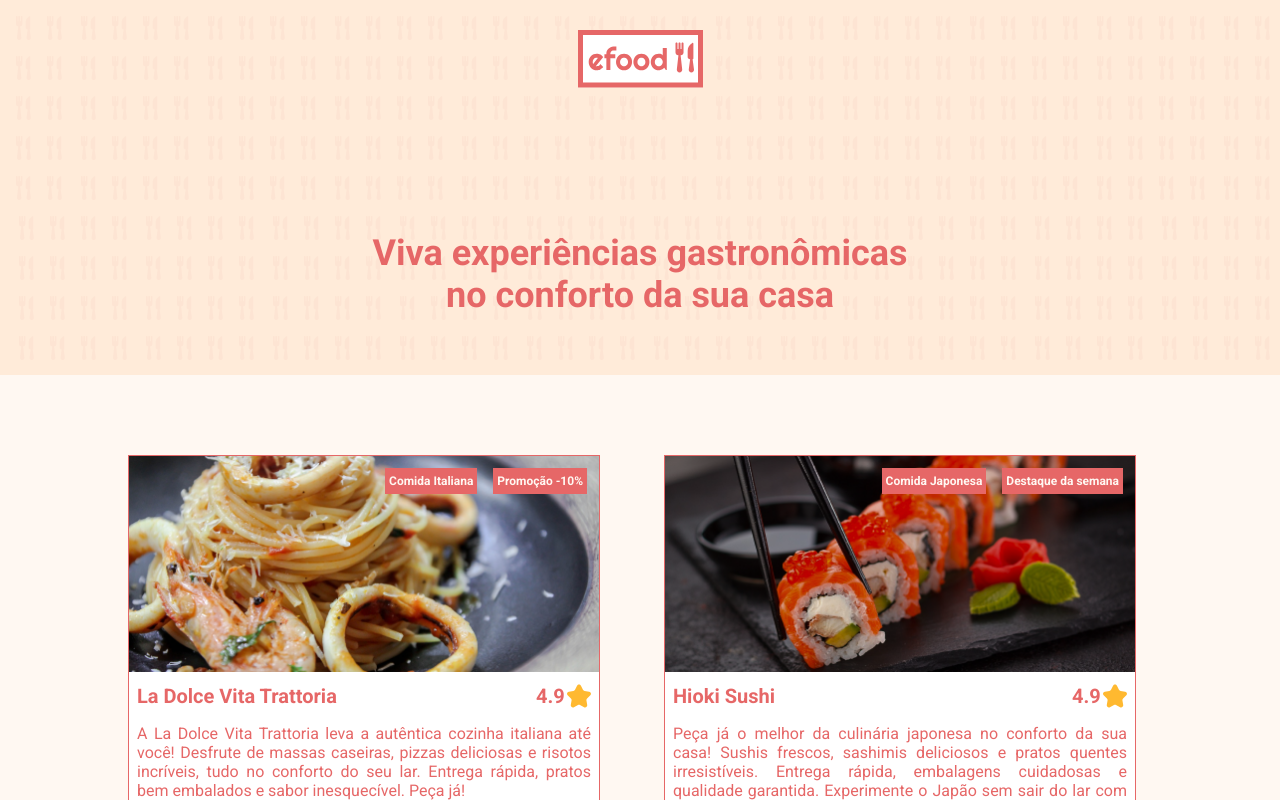
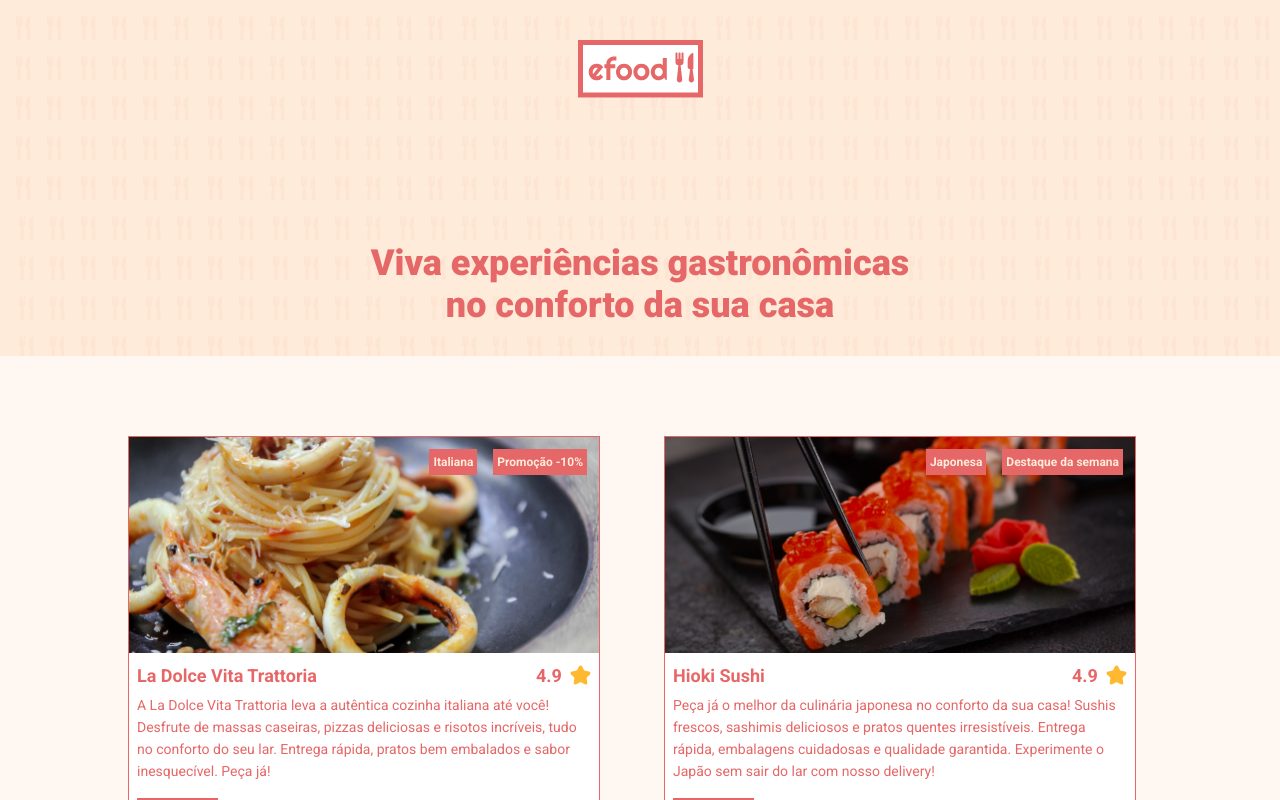
Before and after one commit to MatheuscRodrigues/projetofinalfrontend, a React (Create React App) app: page / in a window 1280 px wide. Shown: the top 800 px of the page. Built offline with nearby package versions, Linux system fonts and the light colour scheme.

Commit message:
Alterações solicitadas pelo tutor

```diff
--- a/src/components/Foods/index.tsx
+++ b/src/components/Foods/index.tsx
@@ -15,7 +15,7 @@ const Foods = ({ image, title, text }: Props) => {
       <Text>{text}</Text>
       <Tag
         type="button"
-        use="restaurants"
+        use="product"
         bgColor="secondary"
         fontColor="secondary"
       >
--- a/src/components/Foods/styles.ts
+++ b/src/components/Foods/styles.ts
@@ -14,13 +14,14 @@ export const ImgProduct = styled.img`
 `
 
 export const Title = styled.h2`
-  font-size: 20px;
-  font-weight: bold;
+  font-size: 16px;
+  font-weight: 900;
   color: ${cores.bgFooter};
 `
 
 export const Text = styled.p`
-  margin: 16px 8px;
-  text-align: justify;
+  margin-top: 16px;
+  font-size: 14px;
+  line-height: 22px;
   color: ${cores.bgFooter};
 `
--- a/src/components/Header/styles.ts
+++ b/src/components/Header/styles.ts
@@ -7,16 +7,21 @@ export const ContainerHeader = styled.div`
   align-items: center;
   flex-direction: column;
   text-align: center;
+
+  img {
+    margin-top: 40px;
+    width: 125px;
+  }
 `
 
 export const Hero = styled.div`
   width: 100%;
-  height: 375px;
-  padding-top: 30px;
+  height: 356px;
 `
 
 export const Title = styled.h1`
   font-size: 36px;
+  font-weight: 900;
   color: ${cores.bgSecondary};
   max-width: 540px;
   text-align: center;
--- a/src/components/Restaurants/styles.ts
+++ b/src/components/Restaurants/styles.ts
@@ -13,18 +13,27 @@ export const ImgProduct = styled.img`
 `
 
 export const Title = styled.h2`
-  font-size: 20px;
-  font-weight: bold;
+  font-size: 18px;
+  font-weight: 700;
 `
 export const Rating = styled.div`
-  font-size: 20px;
-  font-weight: bold;
+  font-size: 18px;
+  font-weight: 700;
 
   display: flex;
   max-width: 55px;
   width: 100%;
   align-items: top;
   justify-content: space-between;
+
+  p {
+    padding-right: 8px;
+  }
+
+  img {
+    width: 21px;
+    height: 20px;
+  }
 `
 
 export const TitleAndRating = styled.div`
@@ -33,8 +42,9 @@ export const TitleAndRating = styled.div`
   margin: 8px 8px 0 8px;
 `
 export const Text = styled.p`
-  margin: 16px 8px;
-  text-align: justify;
+  margin: 8px 8px;
+  font-size: 14px;
+  line-height: 22px;
 `
 export const Infos = styled.div`
   position: absolute;
--- a/src/components/Tag/styles.ts
+++ b/src/components/Tag/styles.ts
@@ -8,7 +8,7 @@ export const ContainerTag = styled.div<Props>`
   background-color: ${(props) =>
     props.bgColor === 'primary' ? cores.bgSecondary : cores.bgFooter};
   color: ${(props) =>
-    props.fontColor === 'primary' ? cores.bgPrimary : cores.bgSecondary};
+    props.fontColor === 'primary' ? cores.bgFooter : cores.bgSecondary};
   padding: 6px 4px;
   font-size: ${(props) => (props.size === 'big' ? '14px' : '12px')};
   font-weight: bold;
@@ -21,14 +21,13 @@ export const ButtonLink = styled(Link)<Props>`
   background-color: ${(props) =>
     props.bgColor === 'primary' ? cores.bgSecondary : cores.bgFooter};
   color: ${(props) =>
-    props.fontColor === 'primary' ? cores.bgPrimary : cores.bgSecondary};
-  padding: 6px 4px;
+    props.fontColor === 'primary' ? cores.bgFooter : cores.bgSecondary};
+  padding: 4px 6px;
   font-size: 14px;
   font-weight: bold;
-  display: ${(props) =>
-    props.use === 'restaurants' ? 'block' : 'inline-block'};
+  display: ${(props) => (props.use === 'product' ? 'block' : 'inline-block')};
   text-align: center;
-  margin: 8px 8px;
+  margin: ${(props) => (props.use === 'product' ? '8px 0 0 0' : '8px 8px')};
   cursor: pointer;
   text-decoration: none;
 `
--- a/src/pages/Home/index.tsx
+++ b/src/pages/Home/index.tsx
@@ -11,7 +11,7 @@ const restaurantList: RestaurantsClass[] = [
     image: dolce_vita,
     title: 'La Dolce Vita Trattoria',
     text: 'A La Dolce Vita Trattoria leva a autêntica cozinha italiana até você! Desfrute de massas caseiras, pizzas deliciosas e risotos incríveis, tudo no conforto do seu lar. Entrega rápida, pratos bem embalados e sabor inesquecível. Peça já!',
-    infos: ['Comida Italiana', 'Promoção -10%'],
+    infos: ['Italiana', 'Promoção -10%'],
     route: '/profile'
   },
   {
@@ -19,7 +19,7 @@ const restaurantList: RestaurantsClass[] = [
     image: hioki_sushi,
     title: 'Hioki Sushi',
     text: 'Peça já o melhor da culinária japonesa no conforto da sua casa! Sushis frescos, sashimis deliciosos e pratos quentes irresistíveis. Entrega rápida, embalagens cuidadosas e qualidade garantida. Experimente o Japão sem sair do lar com nosso delivery!',
-    infos: ['Comida Japonesa', 'Destaque da semana'],
+    infos: ['Japonesa', 'Destaque da semana'],
     route: ''
   },
   {
@@ -27,7 +27,7 @@ const restaurantList: RestaurantsClass[] = [
     image: dolce_vita,
     title: 'La Dolce Vita Trattoria',
     text: 'A La Dolce Vita Trattoria leva a autêntica cozinha italiana até você! Desfrute de massas caseiras, pizzas deliciosas e risotos incríveis, tudo no conforto do seu lar. Entrega rápida, pratos bem embalados e sabor inesquecível. Peça já!',
-    infos: ['Comida Italiana', 'Promoção -10%'],
+    infos: ['Italiana', 'Promoção -10%'],
     route: '/profile'
   },
   {
@@ -35,7 +35,7 @@ const restaurantList: RestaurantsClass[] = [
     image: hioki_sushi,
     title: 'Hioki Sushi',
     text: 'Peça já o melhor da culinária japonesa no conforto da sua casa! Sushis frescos, sashimis deliciosos e pratos quentes irresistíveis. Entrega rápida, embalagens cuidadosas e qualidade garantida. Experimente o Japão sem sair do lar com nosso delivery!',
-    infos: ['Comida Japonesa', 'Destaque da semana'],
+    infos: ['Japonesa', 'Destaque da semana'],
     route: ''
   },
   {
@@ -43,7 +43,7 @@ const restaurantList: RestaurantsClass[] = [
     image: dolce_vita,
     title: 'La Dolce Vita Trattoria',
     text: 'A La Dolce Vita Trattoria leva a autêntica cozinha italiana até você! Desfrute de massas caseiras, pizzas deliciosas e risotos incríveis, tudo no conforto do seu lar. Entrega rápida, pratos bem embalados e sabor inesquecível. Peça já!',
-    infos: ['Comida Italiana', 'Promoção -10%'],
+    infos: ['Italiana', 'Promoção -10%'],
     route: '/profile'
   },
   {
@@ -51,7 +51,7 @@ const restaurantList: RestaurantsClass[] = [
     image: hioki_sushi,
     title: 'Hioki Sushi',
     text: 'Peça já o melhor da culinária japonesa no conforto da sua casa! Sushis frescos, sashimis deliciosos e pratos quentes irresistíveis. Entrega rápida, embalagens cuidadosas e qualidade garantida. Experimente o Japão sem sair do lar com nosso delivery!',
-    infos: ['Comida Japonesa', 'Destaque da semana'],
+    infos: ['Japonesa', 'Destaque da semana'],
     route: ''
   }
 ]
```
